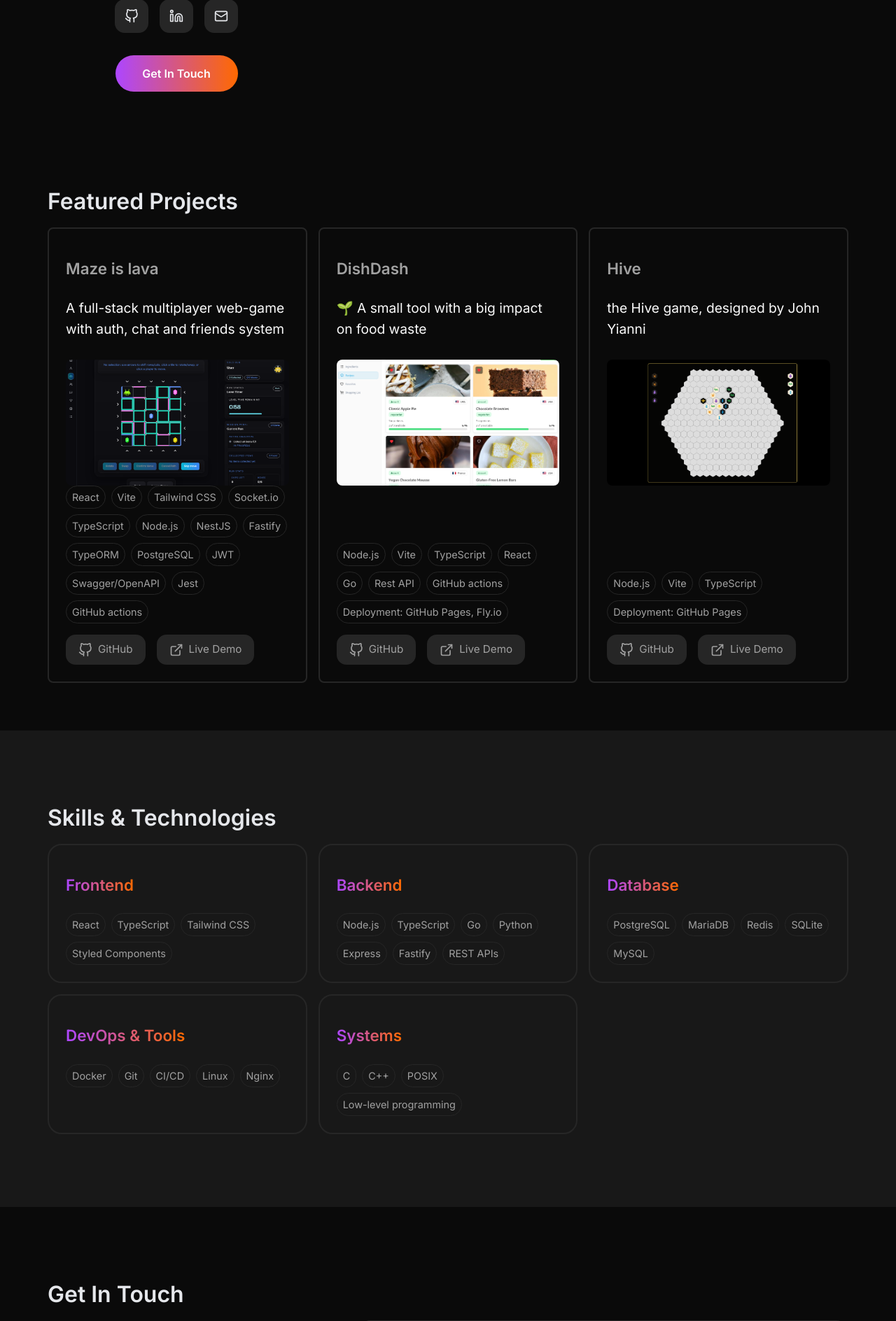
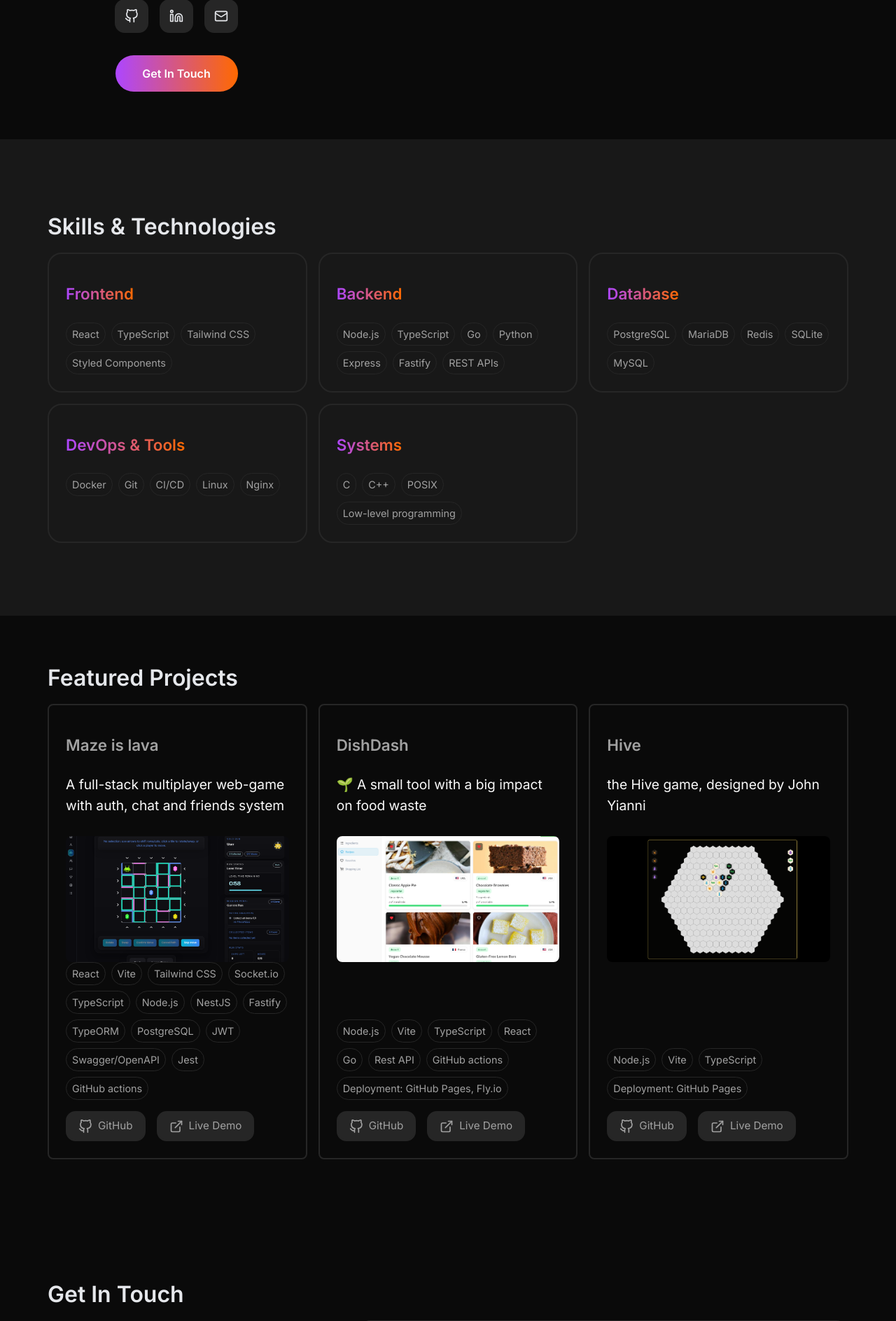
Before and after one commit to MariiaZhytnikova/portfolio, a React (Vite) app in the folder my-portfolio/: page / in a window 1280 px wide. Shown: the part 1695-3583 px from the top of the page at 70% size. Built offline with nearby package versions, Linux system fonts and the light colour scheme.

Commit message:
fix(HomePage): sections layout

```diff
--- a/my-portfolio/src/pages/HomePage.tsx
+++ b/my-portfolio/src/pages/HomePage.tsx
@@ -10,8 +10,8 @@ export function HomePage() {
     <>
       <Spotlight id="spotlight" />
       <About id="about" />
+      <Skills id="skills" />
       <Projects id="projects" />
-      <Skills id="skills" />
       <GetInTouch id="getintouch" />
     </>
   );
```
